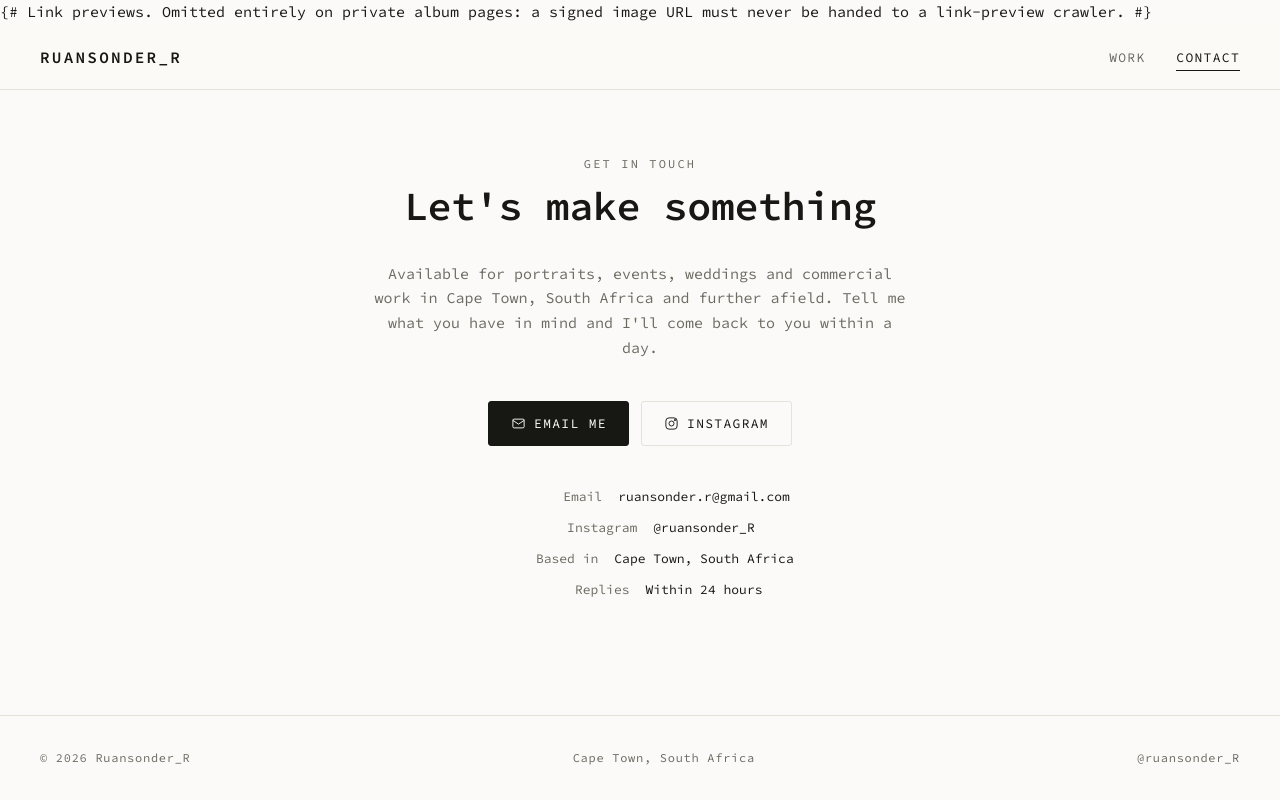
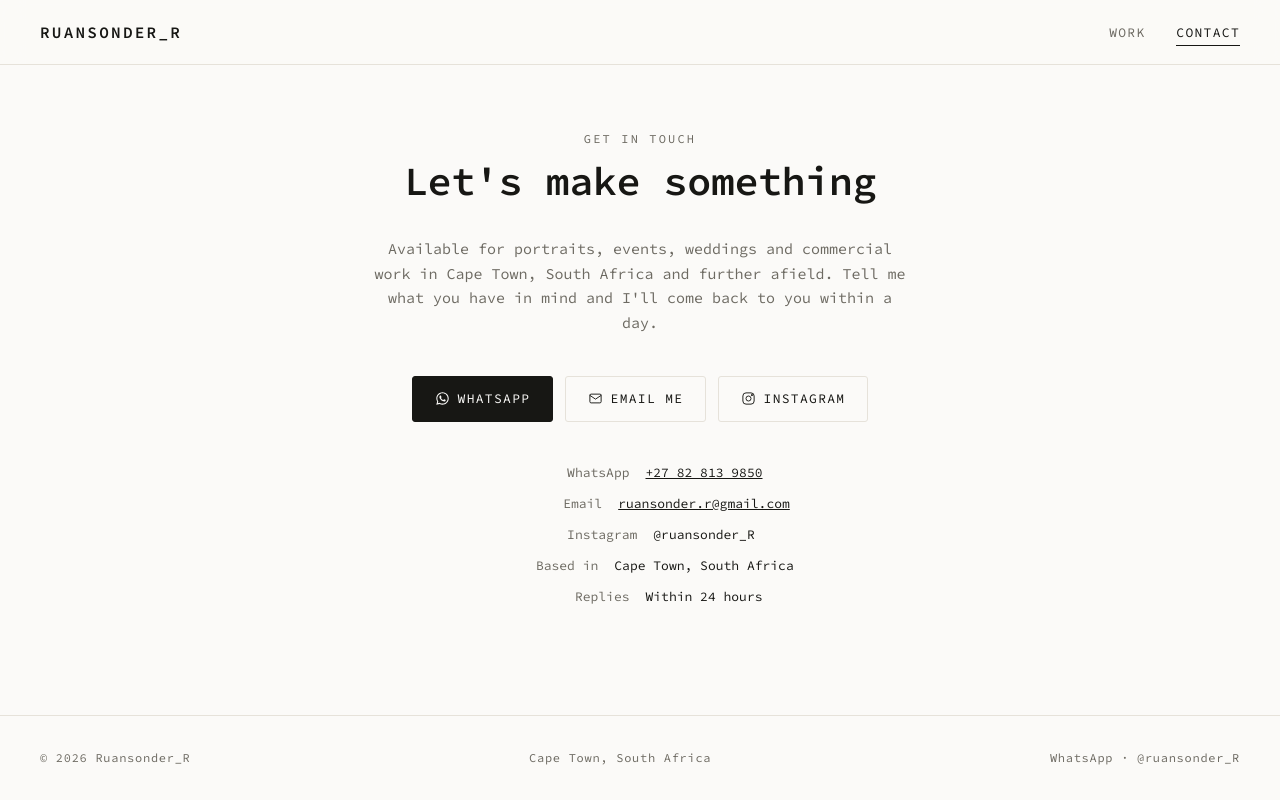
Before and after one commit to ruansonder-r/photo_portfolio_host, a Django app: page /contact/ in a window 1280 px wide. Run offline with Django 5.2, Linux system fonts and the light colour scheme; data that the repository does not hold is empty; parts of the project's set-up code (start-up, migrations or seed data) failed here and were passed over.

Commit message:
feat(contact): WhatsApp enquiries; fix template comment rendering as page text
Adds a wa.me link (no WhatsApp Business account needed) with a pre-filled
greeting, on the contact page and in the footer of every page. The number is
normalised to digits only, since wa.me rejects +, spaces and dashes, and is
overridable via PHOTOGRAPHER_WHATSAPP.

Also fixes a comment I shipped in base.html: Django's {# #} is single-line
only, so a two-line one rendered as visible text at the top of every page.
Now {% comment %}, with a test asserting no comment markup reaches the output.

Co-Authored-By: Claude Opus 5 (1M context) <noreply@anthropic.com>

```diff
--- a/core/context_processors.py
+++ b/core/context_processors.py
@@ -1,11 +1,29 @@
 import os
+import re
+from urllib.parse import quote
 
 from django.utils import timezone
+
+# wa.me needs the number in international format with no +, spaces or dashes.
+WHATSAPP_GREETING = "Hi Ruan, I'd like to enquire about a shoot."
+
+
+def _whatsapp(raw: str) -> tuple[str, str]:
+    """Return (display number, wa.me link) for a raw phone number."""
+    digits = re.sub(r"\D", "", raw or "")
+    if not digits:
+        return "", ""
+    return raw.strip(), f"https://wa.me/{digits}?text={quote(WHATSAPP_GREETING)}"
 
 
 def site_info(request):
     """Site-wide identity, overridable by environment without a code change."""
+    whatsapp_display, whatsapp_url = _whatsapp(
+        os.environ.get("PHOTOGRAPHER_WHATSAPP", "+27 82 813 9850")
+    )
     return {
+        "PHOTOGRAPHER_WHATSAPP": whatsapp_display,
+        "WHATSAPP_URL": whatsapp_url,
         # Path only: a canonical URL carrying whatever query string the visitor
         # arrived with tells crawlers every variant is its own canonical page.
         "canonical_url": request.build_absolute_uri(request.path),
--- a/templates/base.html
+++ b/templates/base.html
@@ -10,8 +10,10 @@
   <meta name="description" content="{{ meta_description }}">
   <link rel="canonical" href="{{ canonical_url }}">
 
-  {# Link previews. Omitted entirely on private album pages: a signed image
-     URL must never be handed to a link-preview crawler. #}
+  {% comment %}
+    Link previews. Omitted entirely on private album pages: a signed image URL
+    must never be handed to a link-preview crawler.
+  {% endcomment %}
   {% if share_image %}
     <meta property="og:type" content="website">
     <meta property="og:site_name" content="{{ PHOTOGRAPHER_NAME }}">
@@ -68,7 +70,10 @@
     <div class="container site-footer__inner">
       <span>&copy; {{ CURRENT_YEAR }} {{ PHOTOGRAPHER_NAME }}</span>
       <span>{{ PHOTOGRAPHER_LOCATION }}</span>
-      <a href="{{ INSTAGRAM_URL }}" rel="me noopener" target="_blank">@{{ PHOTOGRAPHER_HANDLE }}</a>
+      <span>
+        {% if WHATSAPP_URL %}<a href="{{ WHATSAPP_URL }}" target="_blank" rel="noopener">WhatsApp</a> ·{% endif %}
+        <a href="{{ INSTAGRAM_URL }}" rel="me noopener" target="_blank">@{{ PHOTOGRAPHER_HANDLE }}</a>
+      </span>
     </div>
   </footer>
 
--- a/templates/portfolio/contact.html
+++ b/templates/portfolio/contact.html
@@ -14,7 +14,15 @@
   </p>
 
   <div class="btn-row" style="justify-content:center; margin-top:2.5rem">
-    <a class="btn" href="mailto:{{ PHOTOGRAPHER_EMAIL }}?subject=Photography%20enquiry">
+    {% if WHATSAPP_URL %}
+    <a class="btn" href="{{ WHATSAPP_URL }}" target="_blank" rel="noopener">
+      <svg viewBox="0 0 24 24" fill="currentColor" aria-hidden="true">
+        <path d="M12.04 2c-5.46 0-9.91 4.45-9.91 9.91 0 1.75.46 3.45 1.32 4.95L2.05 22l5.25-1.38a9.87 9.87 0 0 0 4.74 1.21h.01c5.46 0 9.91-4.45 9.91-9.91 0-2.65-1.03-5.14-2.9-7.01A9.82 9.82 0 0 0 12.04 2zm0 18.15h-.01a8.2 8.2 0 0 1-4.19-1.15l-.3-.18-3.12.82.83-3.04-.2-.31a8.22 8.22 0 0 1-1.26-4.38c0-4.54 3.7-8.23 8.25-8.23 2.2 0 4.27.86 5.83 2.41a8.18 8.18 0 0 1 2.41 5.83c0 4.54-3.7 8.23-8.24 8.23zm4.52-6.16c-.25-.12-1.47-.72-1.69-.81-.23-.08-.39-.12-.56.13-.16.24-.64.8-.78.97-.15.16-.29.18-.54.06-.25-.13-1.05-.39-1.99-1.23-.74-.66-1.23-1.47-1.38-1.72-.14-.25-.01-.38.11-.5.11-.11.25-.29.37-.43.13-.15.17-.25.25-.41.08-.17.04-.31-.02-.43-.06-.12-.56-1.34-.76-1.84-.2-.48-.41-.42-.56-.43h-.48c-.17 0-.43.06-.66.31-.22.25-.87.85-.87 2.07 0 1.22.89 2.4 1.02 2.56.12.17 1.75 2.67 4.23 3.74.59.26 1.05.41 1.41.52.59.19 1.13.16 1.56.1.47-.07 1.47-.6 1.67-1.18.21-.58.21-1.07.15-1.18-.06-.11-.22-.17-.47-.29z"/>
+      </svg>
+      WhatsApp
+    </a>
+    {% endif %}
+    <a class="btn btn--ghost" href="mailto:{{ PHOTOGRAPHER_EMAIL }}?subject=Photography%20enquiry">
       <svg viewBox="0 0 24 24" fill="none" stroke="currentColor" stroke-width="1.5" aria-hidden="true">
         <rect x="3" y="5" width="18" height="14" rx="2"/><path d="M3 7l9 6 9-6" stroke-linecap="round"/>
       </svg>
@@ -29,7 +37,10 @@
   </div>
 
   <dl class="meta-list">
-    <div><dt>Email</dt><dd>{{ PHOTOGRAPHER_EMAIL }}</dd></div>
+    {% if WHATSAPP_URL %}
+    <div><dt>WhatsApp</dt><dd><a href="{{ WHATSAPP_URL }}" target="_blank" rel="noopener">{{ PHOTOGRAPHER_WHATSAPP }}</a></dd></div>
+    {% endif %}
+    <div><dt>Email</dt><dd><a href="mailto:{{ PHOTOGRAPHER_EMAIL }}">{{ PHOTOGRAPHER_EMAIL }}</a></dd></div>
     <div><dt>Instagram</dt><dd>@{{ PHOTOGRAPHER_HANDLE }}</dd></div>
     <div><dt>Based in</dt><dd>{{ PHOTOGRAPHER_LOCATION }}</dd></div>
     <div><dt>Replies</dt><dd>Within 24 hours</dd></div>
```
Also changed, not shown: portfolio/tests.py (+18 -0 lines), 1 other file.
